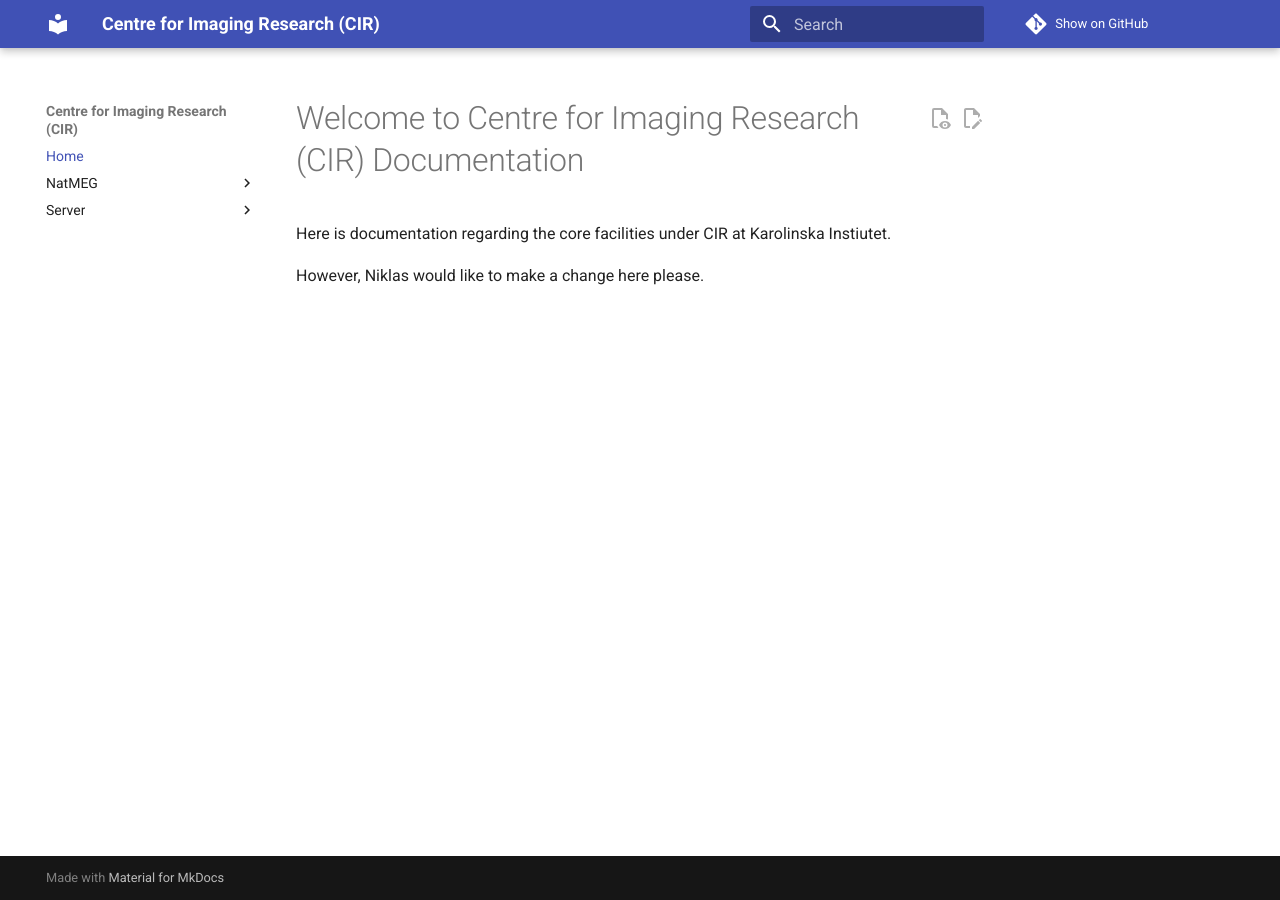
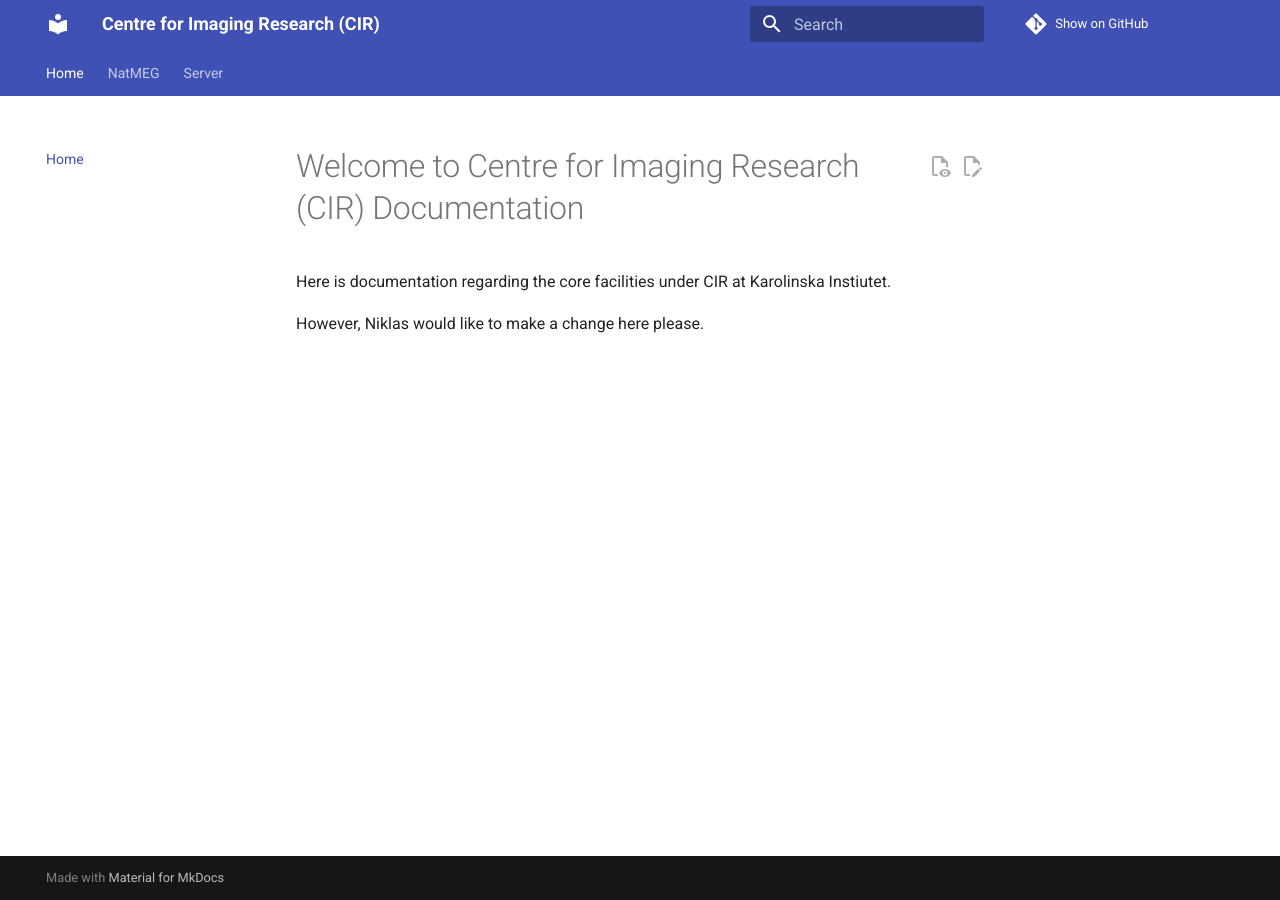
Before and after one commit to natmegsweden/documentation, an MkDocs documentation site: the page built from docs/index.md, in a window 1280 px wide. Built offline with MkDocs 1.6.1 and Material for MkDocs 9.7.7, drawn with Linux system fonts in a browser that asks for light colours; comment, search, counter and statistics services are not loaded.

Commit message:
added tabs

```diff
--- a/mkdocs.yml
+++ b/mkdocs.yml
@@ -3,6 +3,7 @@ site_name: Centre for Imaging Research (CIR)
 repo_url: https://github.com/natmegsweden/documentation
 repo_name: Show on GitHub
 edit_uri: blob/main/docs/
+site_url: https://natmegsweden.github.io/documentation/
 
 theme:
   name: material
@@ -12,6 +13,9 @@ theme:
       - announce.dismiss
       - content.action.view
       - content.action.edit
+      - navigation.instant
+      - navigation.instant.preview
+      - navigation.tabs
       # - navigation.sections # Makes top level sections expandable
 markdown_extensions:
   - pymdownx.betterem:
```
